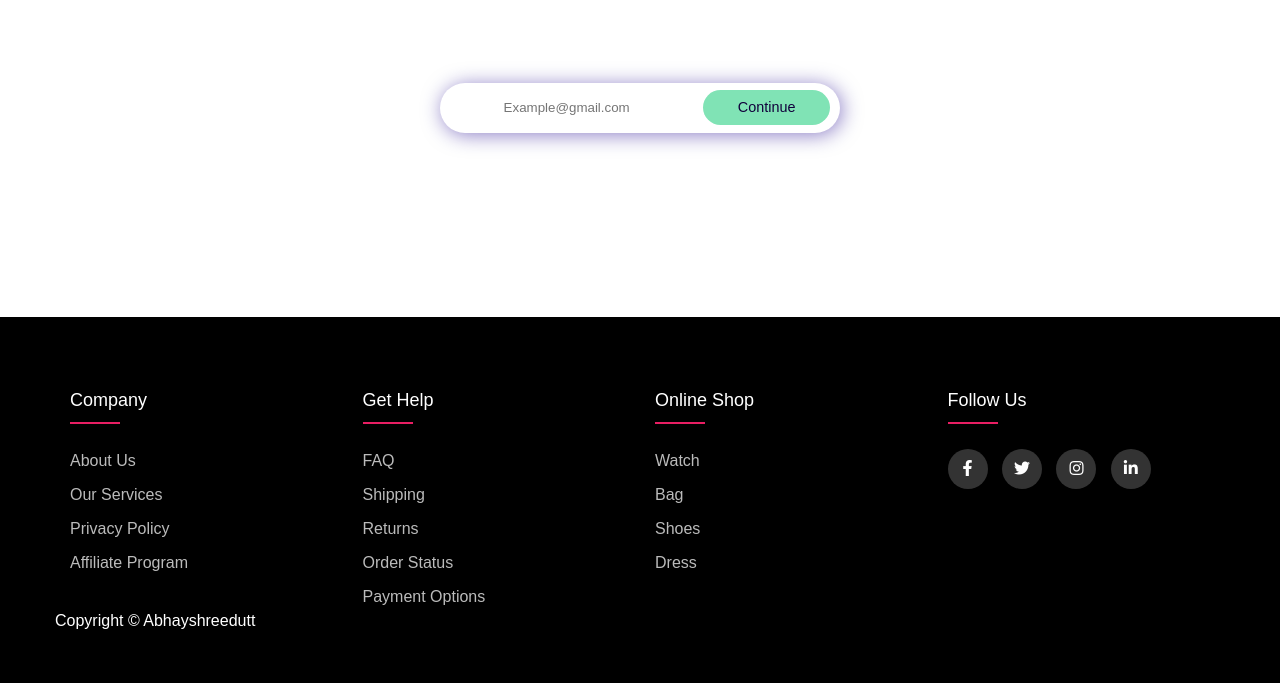
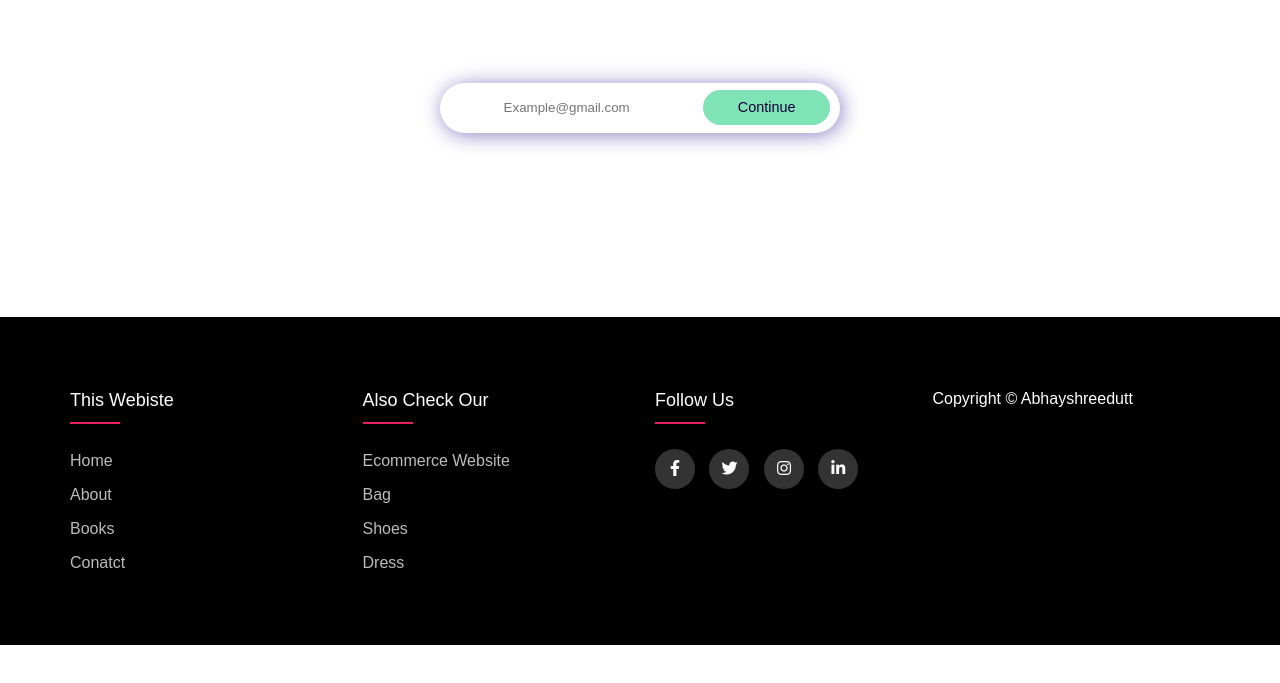
Before and after one commit to Abhayshreedutt/OurFreeLib, a plain HTML site: page index.html in a window 1280 px wide. Shown: the part 1632-2315 px from the top of the page. After the commit the page ends 2277 px from the top, so only its background shows below. Drawn offline with Linux system fonts and the light colour scheme.

Commit message:
footer update

```diff
--- a/index.html
+++ b/index.html
@@ -121,28 +121,18 @@
             <div class="container">
                 <div class="row">
                     <div class="footer-col">
-                        <h4>company</h4>
+                        <h4>This Webiste</h4>
                         <ul>
-                            <li><a href="#">about us</a></li>
-                            <li><a href="#">our services</a></li>
-                            <li><a href="#">privacy policy</a></li>
-                            <li><a href="#">affiliate program</a></li>
+                            <li><a href="#">Home</a></li>
+                            <li><a href="#">About</a></li>
+                            <li><a href="#">Books</a></li>
+                            <li><a href="#">Conatct</a></li>
                         </ul>
                     </div>
                     <div class="footer-col">
-                        <h4>get help</h4>
+                        <h4>Also Check Our</h4>
                         <ul>
-                            <li><a href="#">FAQ</a></li>
-                            <li><a href="#">shipping</a></li>
-                            <li><a href="#">returns</a></li>
-                            <li><a href="#">order status</a></li>
-                            <li><a href="#">payment options</a></li>
-                        </ul>
-                    </div>
-                    <div class="footer-col">
-                        <h4>online shop</h4>
-                        <ul>
-                            <li><a href="#">watch</a></li>
+                            <li><a href="#">Ecommerce Website</a></li>
                             <li><a href="#">bag</a></li>
                             <li><a href="#">shoes</a></li>
                             <li><a href="#">dress</a></li>
```
